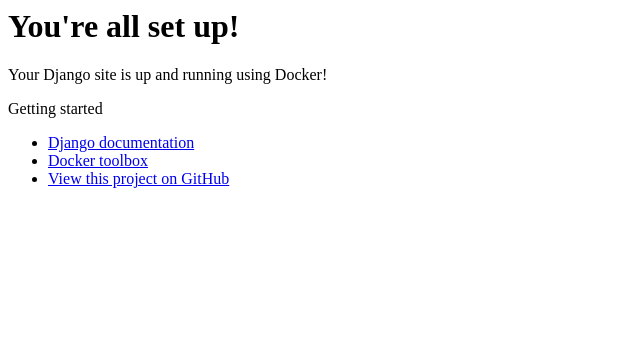
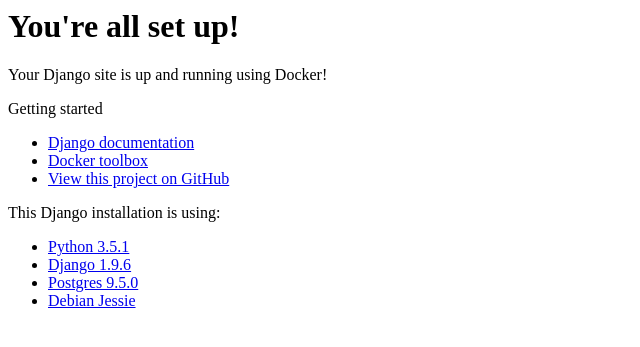
Before and after one commit to PabloVallejo/docker-django, a Django app: page / in a window 1280 px wide. Shown: the top 347 px of the page, without its empty margins (0-640 px from the left). Run offline with Django 3.2, Linux system fonts and the light colour scheme.

Commit message:
Home template: Add stack link

```diff
--- a/app/templates/home.html
+++ b/app/templates/home.html
@@ -7,3 +7,11 @@
     <li><a href="https://www.docker.com/products/docker-toolbox">Docker toolbox</a></li>
     <li><a href="https://github.com/PabloVallejo/docker-django">View this project on GitHub</a></li>
 </ul>
+
+<p>This Django installation is using:</p>
+<ul>
+    <li><a href="https://www.python.org/downloads/release/python-351/">Python 3.5.1</a></li>
+    <li><a href="https://docs.djangoproject.com/en/1.9/releases/1.9.6/">Django 1.9.6</a></li>
+    <li><a href="http://www.postgresql.org/docs/9.5/static/release-9-5.html">Postgres 9.5.0</a></li>
+    <li><a href="https://www.debian.org/releases/jessie/">Debian Jessie</a></li>
+</ul>
```
